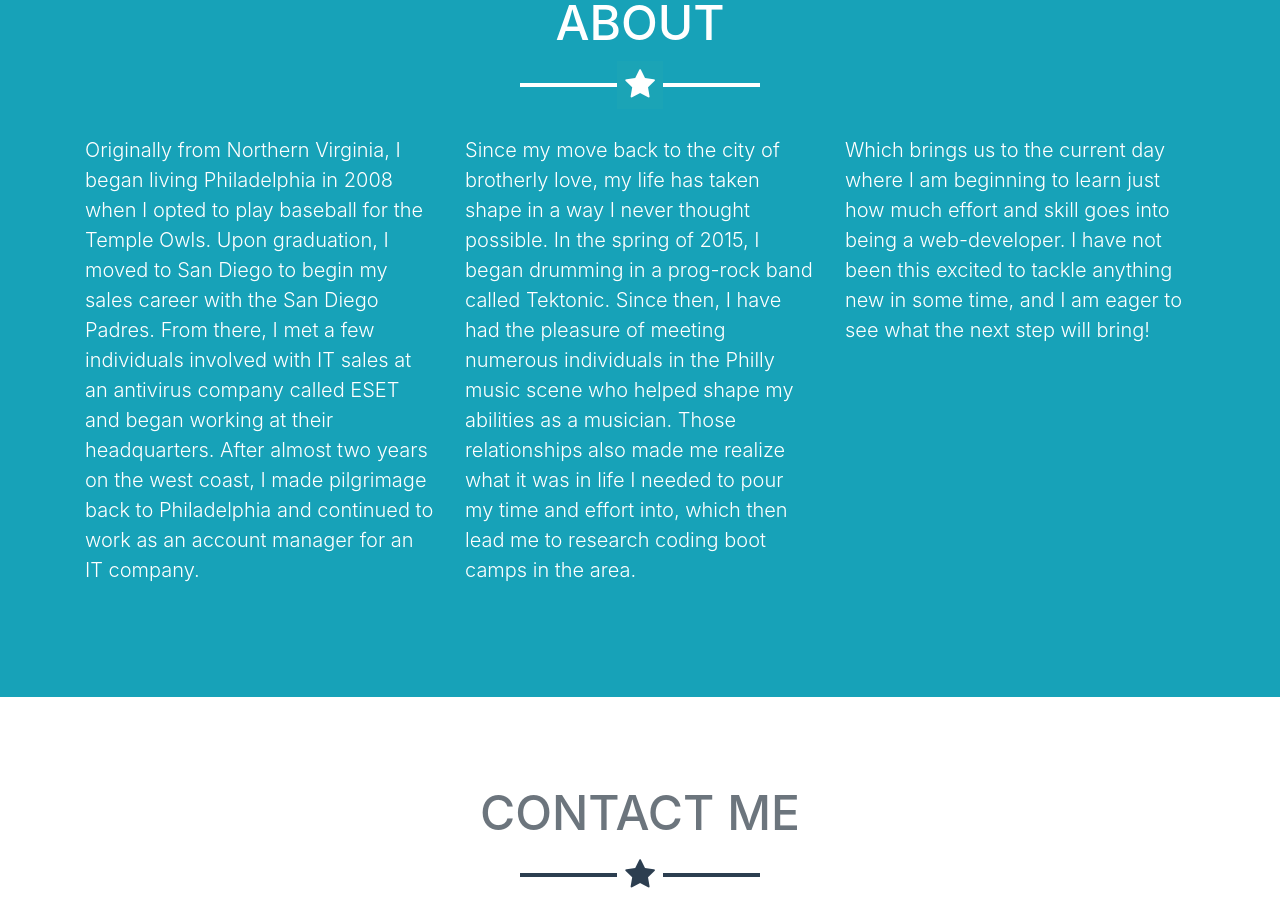
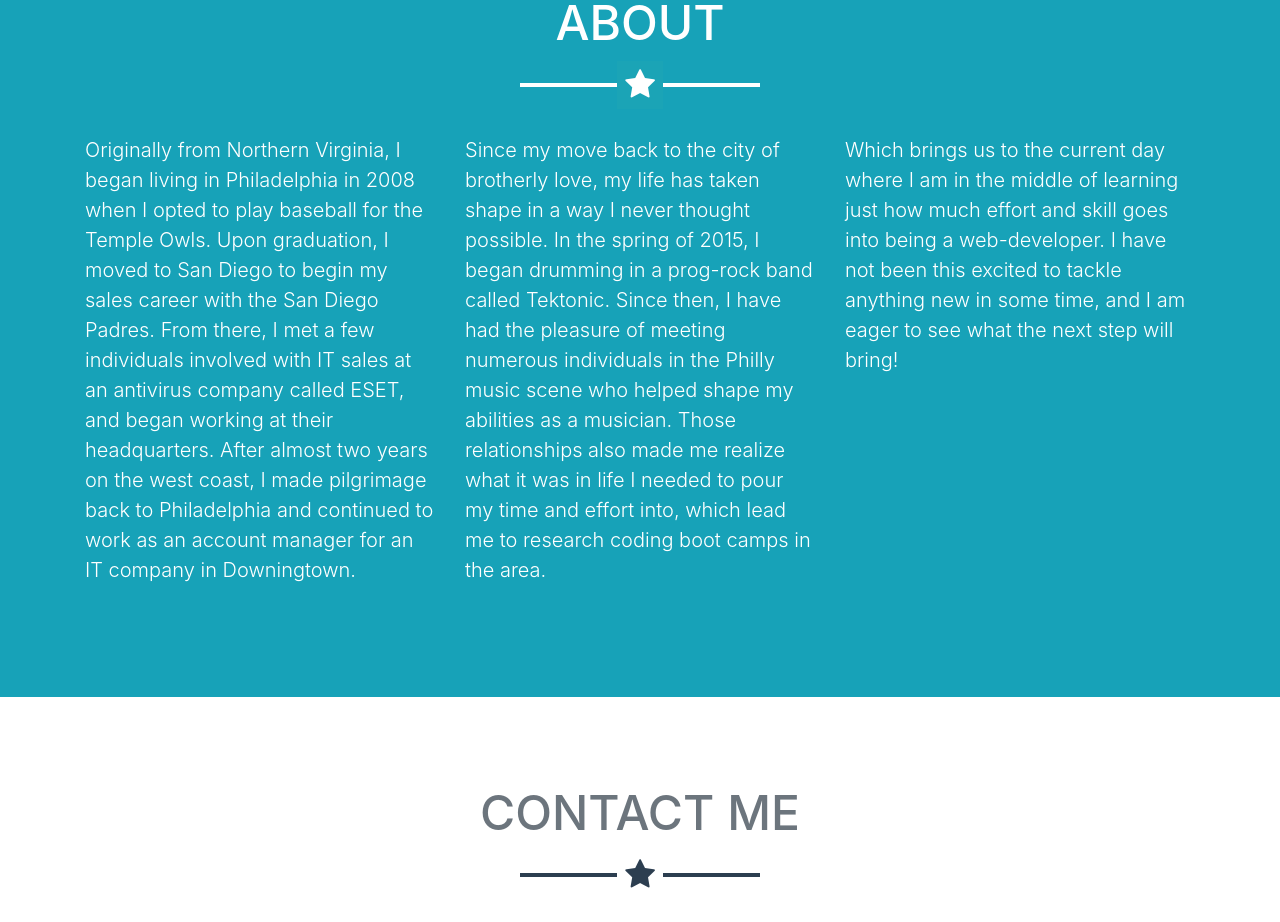
Before and after one commit to FDunigan/fdunigan.github.io, a website with bundled scripts: page index.html in a window 1280 px wide. Shown: the part 2075-2997 px from the top of the page. Built offline with nearby package versions, Linux system fonts and the light colour scheme; files whose address does not match are found by name.

Commit message:
about section changes

```diff
--- a/index.html
+++ b/index.html
@@ -109,13 +109,13 @@
         <hr class="star-light mb-5">
         <div class="row">
           <div class="col-lg-4 ml-auto">
-            <p class="lead">Originally from Northern Virginia, I began living Philadelphia in 2008 when I opted to play baseball for the Temple Owls. Upon graduation, I moved to San Diego to begin my sales career with the San Diego Padres. From there, I met a few individuals involved with IT sales at an antivirus company called ESET and began working at their headquarters. After almost two years on the west coast, I made pilgrimage back to Philadelphia and continued to work as an account manager for an IT company.</p>
+            <p class="lead">Originally from Northern Virginia, I began living in Philadelphia in 2008 when I opted to play baseball for the Temple Owls. Upon graduation, I moved to San Diego to begin my sales career with the San Diego Padres. From there, I met a few individuals involved with IT sales at an antivirus company called ESET, and began working at their headquarters. After almost two years on the west coast, I made pilgrimage back to Philadelphia and continued to work as an account manager for an IT company in Downingtown.</p>
           </div>
           <div class="col-lg-4 mr-auto">
-            <p class="lead">Since my move back to the city of brotherly love, my life has taken shape in a way I never thought possible. In the spring of 2015, I began drumming in a prog-rock band called Tektonic. Since then, I have had the pleasure of meeting numerous individuals in the Philly music scene who helped shape my abilities as a musician. Those relationships also made me realize what it was in life I needed to pour my time and effort into, which then lead me to research coding boot camps in the area.</p>
+            <p class="lead">Since my move back to the city of brotherly love, my life has taken shape in a way I never thought possible. In the spring of 2015, I began drumming in a prog-rock band called Tektonic. Since then, I have had the pleasure of meeting numerous individuals in the Philly music scene who helped shape my abilities as a musician. Those relationships also made me realize what it was in life I needed to pour my time and effort into, which lead me to research coding boot camps in the area.</p>
           </div>
           <div class="col-lg-4 ml-auto">
-            <p class="lead">Which brings us to the current day where I am beginning to learn just how much effort and skill goes into being a web-developer. I have not been this excited to tackle anything new in some time, and I am eager to see what the next step will bring!</p>
+            <p class="lead">Which brings us to the current day where I am in the middle of learning just how much effort and skill goes into being a web-developer. I have not been this excited to tackle anything new in some time, and I am eager to see what the next step will bring!</p>
           </div>
       </div>
     </section>
```
